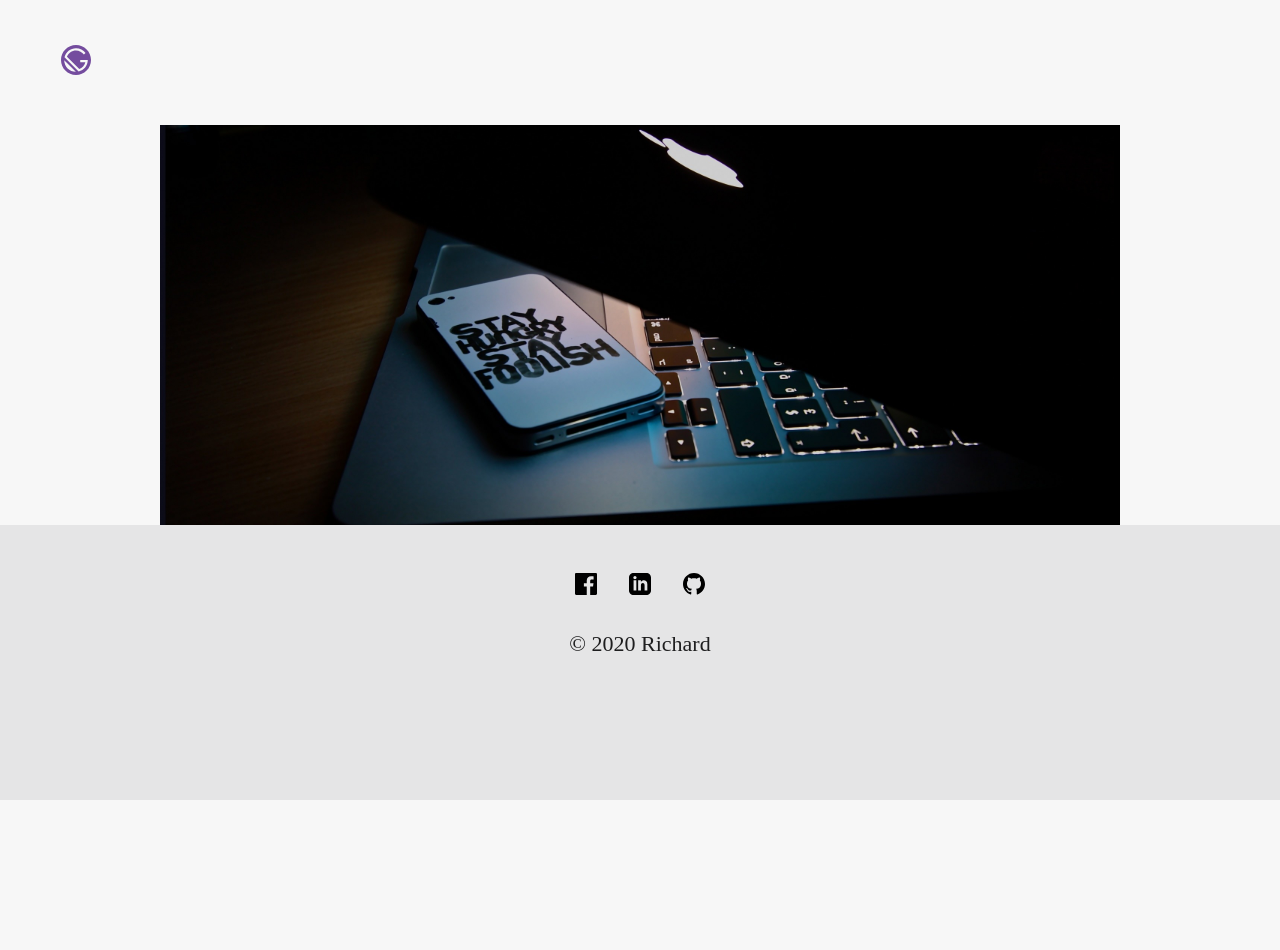
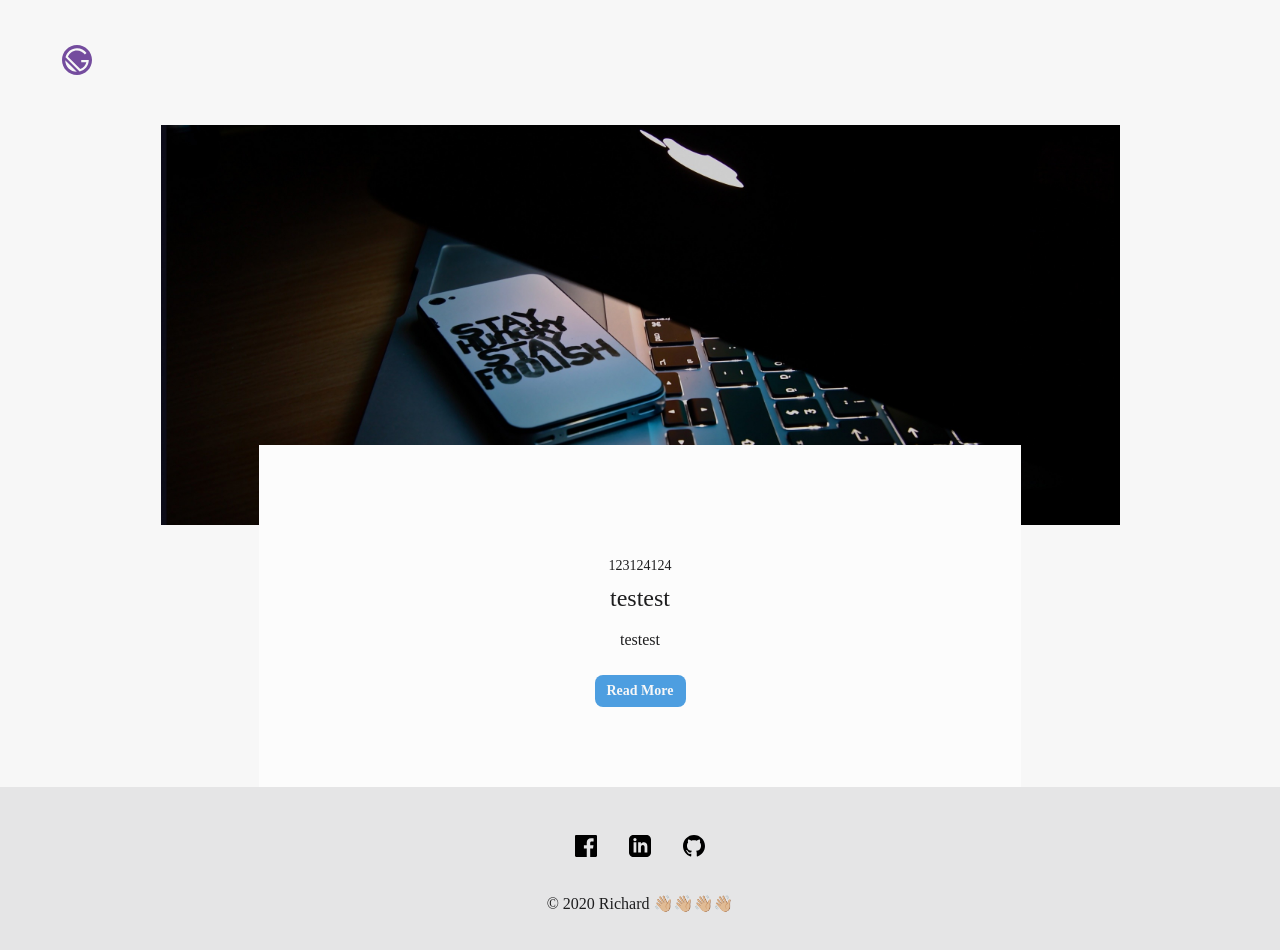
Before and after one commit to lianfengluo/gatsby_blog, a Gatsby site: page / in a window 1280 px wide. Before the commit the page ends 800 px from the top, so only its background shows below. Built offline with nearby package versions, Linux system fonts and the light colour scheme; Gatsby itself is replaced by a stand-in of ours; a web font is replaced by a local one.

Commit message:
Adding dummy content post

```diff
--- a/package.json
+++ b/package.json
@@ -31,6 +31,8 @@
     "styled-components": "^5.1.1"
   },
   "devDependencies": {
+    "@types/react": "^16.9.49",
+    "@types/react-dom": "^16.9.8",
     "@types/styled-components": "^5.1.2",
     "@typescript-eslint/eslint-plugin": "^3.10.1",
     "@typescript-eslint/parser": "^3.10.1",
--- /dev/null
+++ b/src/components/Button.tsx
@@ -0,0 +1,11 @@
+import React from 'react';
+import { ButtonWrapper } from 'src/wrappers';
+
+interface PropsItf {
+  children: React.ReactNode;
+  href: string;
+}
+
+export const Button: React.FC<PropsItf> = ({ children, href }) => {
+  return <ButtonWrapper to={href}>{children}</ButtonWrapper>;
+};
--- /dev/null
+++ b/src/components/ContentCard.tsx
@@ -0,0 +1,32 @@
+import React from 'react';
+import { ContentCardWrapper, P, H2 } from 'src/wrappers';
+import { Button } from 'src/components';
+
+interface PropsItf {
+  date: string;
+  title: string;
+  excerpt: string;
+  slug: string;
+}
+
+export const ContentCard: React.FC<PropsItf> = ({
+  date,
+  title,
+  excerpt,
+  slug,
+}) => {
+  return (
+    <ContentCardWrapper>
+      <P size="xs" textAlign="center" margin="0 0 0.5rem 0">
+        {date}
+      </P>
+      <H2 textAlign="center" margin="0 0 1rem 0">
+        {title}
+      </H2>
+      <P size="s" textAlign="center" margin="0 0 1.5rem 0">
+        {excerpt}
+      </P>
+      <Button href={slug}>Read More</Button>
+    </ContentCardWrapper>
+  );
+};
--- a/src/components/Footer.tsx
+++ b/src/components/Footer.tsx
@@ -48,7 +48,7 @@ export const Footer: React.FC<{}> = () => {
           </a>
         </FooterSocialIcons>
         <P size="s" color="dark3">
-          © 2020 Richard
+          © 2020 Richard 👋🏼👋🏼👋🏼👋🏼
         </P>
       </FooterSocialWrapper>
     </FooterWrapper>
--- a/src/components/index.tsx
+++ b/src/components/index.tsx
@@ -3,3 +3,5 @@ export * from './Nav';
 export * from './Footer';
 export * from './FeatureImage';
 export * from './Content';
+export * from './ContentCard';
+export * from './Button';
--- a/src/pages/index.tsx
+++ b/src/pages/index.tsx
@@ -1,11 +1,19 @@
 import React from 'react';
 
-import { Container, FeatureImage } from 'src/components';
+import { Container, FeatureImage, ContentCard, Content } from 'src/components';
 
 const Index: React.FC<{}> = () => {
   return (
     <Container>
       <FeatureImage />
+      <Content>
+        <ContentCard
+          date={'123124124'}
+          title={'testest'}
+          excerpt={'testest'}
+          slug={'/test'}
+        />
+      </Content>
     </Container>
   );
 };
--- /dev/null
+++ b/src/wrappers/ButtonWrapper.tsx
@@ -0,0 +1,31 @@
+import React from 'react';
+import styled from 'styled-components';
+import { Link } from 'gatsby';
+
+interface ButtonWrapperItf {
+  children: React.ReactNode;
+  to: string;
+}
+
+interface stylePropsItf {
+  theme: any;
+}
+
+export const ButtonWrapper = styled((props: ButtonWrapperItf) => (
+  <Link {...props} />
+))`
+  padding: 0.5rem 0.75rem;
+  background-color: ${(props: stylePropsItf) => props.theme.colors.main1};
+  border-radius: 0.5rem;
+  color: ${(props: stylePropsItf) => props.theme.colors.light1};
+  font-weight: 700;
+  font-size: 0.875rem;
+  width: fit-content;
+  transition: filter 0.5 ease;
+  text-decoration: none;
+
+  &:hover,
+  &:focus {
+    filter: brightness (100%);
+  }
+`;
--- /dev/null
+++ b/src/wrappers/ContentCardWrapper.tsx
@@ -0,0 +1,9 @@
+import styled from 'styled-components';
+
+export const ContentCardWrapper = styled.div`
+  margin-top: 2rem;
+  padding: 1rem;
+  display: flex;
+  flex-direction: column;
+  align-items: center;
+`;
--- a/src/wrappers/ContentWrapper.tsx
+++ b/src/wrappers/ContentWrapper.tsx
@@ -1,6 +1,10 @@
 import styled from 'styled-components';
 
-export const ContentWrapper = styled.main`
+interface PropsItf {
+  theme: any;
+}
+
+export const ContentWrapper = styled.main<PropsItf>`
   grid-column: 4 / span 8;
   grid-row: 3 / span5;
   background-color: ${(props) => props.theme.colors.light2};
--- a/src/wrappers/TypographyWrapper.tsx
+++ b/src/wrappers/TypographyWrapper.tsx
@@ -2,7 +2,17 @@ import styled from 'styled-components';
 
 interface PItf {
   size?: string;
-  margin?: number;
+  margin?: string;
+  textDecoration?: string;
+  color?: string;
+  textAlign?: string;
+  weight?: string;
+  theme: any;
+}
+
+interface HeaderItf {
+  size?: string;
+  margin?: string;
   textDecoration?: string;
   color?: string;
   textAlign?: string;
@@ -25,7 +35,7 @@ export const P = styled.p<PItf>`
     }
   }};
 
-  font-size: ${(props: PItf) => {
+  line-height: ${(props: PItf) => {
     switch (props.size) {
       case 'm':
         return '1.4375rem';
@@ -68,7 +78,7 @@ export const P = styled.p<PItf>`
   text-align: ${(props: PItf) => props.textAlign || 'left'};
 `;
 
-export const H1 = styled.h1`
+export const H1 = styled.h1<HeaderItf>`
   font-size: 2.25rem;
   line-height: 2.5rem;
   color: ${(props: any) => {
@@ -93,7 +103,7 @@ export const H1 = styled.h1`
   margin: ${(props: any) => props.margin || 0};
 `;
 
-export const H2 = styled.h2`
+export const H2 = styled.h2<HeaderItf>`
   font-size: 1.5rem;
   line-height: 1.875rem;
   color: ${(props: any) => {
--- a/src/wrappers/index.tsx
+++ b/src/wrappers/index.tsx
@@ -4,3 +4,5 @@ export * from './FooterWrapper';
 export * from './ImageWrapper';
 export * from './ContentWrapper';
 export * from './TypographyWrapper';
+export * from './ContentCardWrapper';
+export * from './ButtonWrapper';
```
Also changed, not shown: 1 other file.
